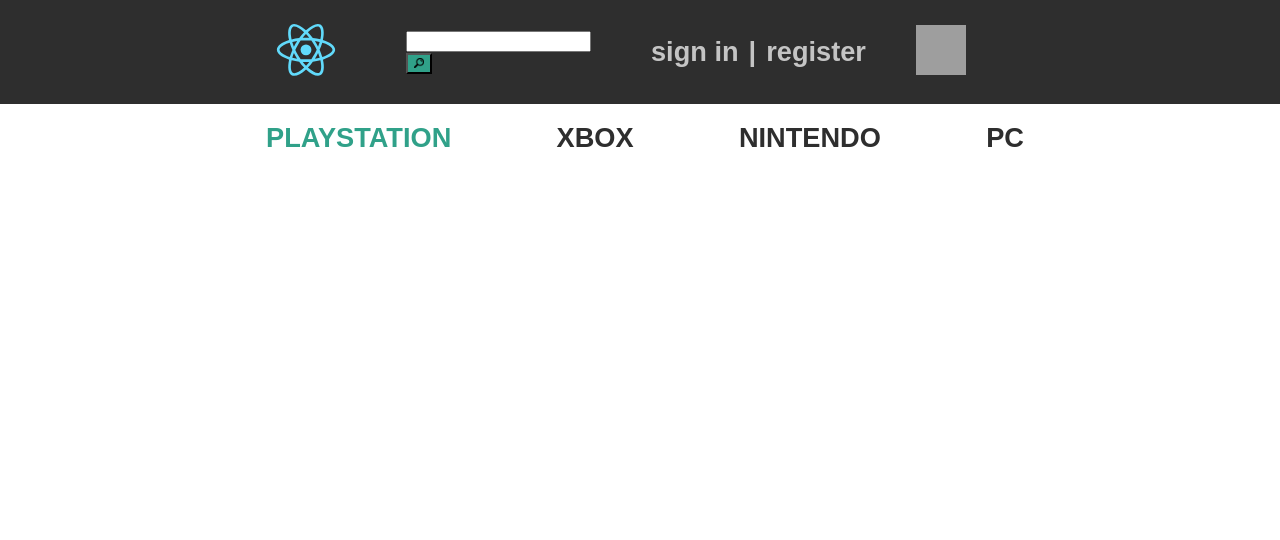
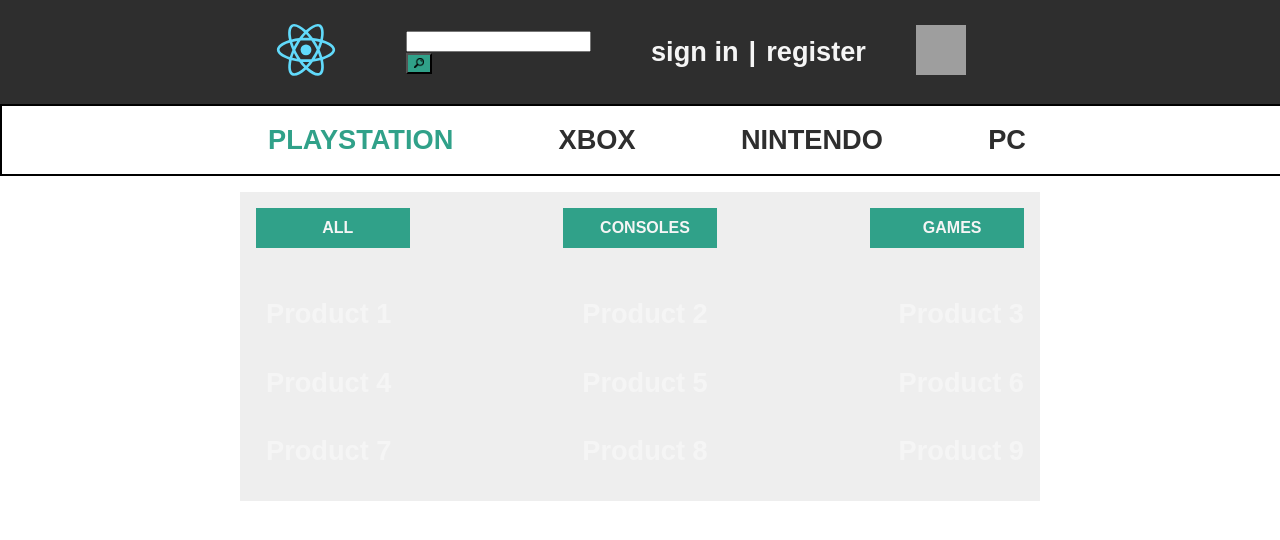
Before and after one commit to m-figon/GameStore, a React (Create React App) app: page / in a window 1280 px wide. Both pictures are taken after a click on the element "PLAYSTATION". Shown: the top 540 px of the page. Built offline with nearby package versions, Linux system fonts and the light colour scheme; grey boxes are pictures that could not be loaded.

Commit message:
fixed border change when select values are not default, console component added

```diff
--- a/src/App.js
+++ b/src/App.js
@@ -5,6 +5,7 @@
 import ChoiceBar from './choiceBar/choiceBar';
 import Ad from './ad/ad';
 import Registration from './registration/registration';
+import Console from './console/console';
 class App extends Component{
   constructor(){
     super();
@@ -40,7 +41,14 @@
 
       );
     }else if(this.state.platform==="PS"){
-      return(this.commonReturn());
+      return(
+        <div className="App">
+        <UpperBar platformHandler={this.platformStateChanger}/>
+        <ChoiceBar platformHandler={this.platformStateChanger} name={this.state.platform}/>
+        <Console/>
+        </div>
+
+      );
     }
     else if(this.state.platform==="XBOX"){
       return(this.commonReturn());
--- a/src/choiceBar/choiceBar.css
+++ b/src/choiceBar/choiceBar.css
@@ -6,6 +6,7 @@
     background-color: white;
     position: relative;
     z-index: 1;
+    border: solid 2px black;
 }
 .platforms{
     display: flex;
--- /dev/null
+++ b/src/console/console.css
@@ -0,0 +1,34 @@
+.console{
+    display: flex;
+    width: 100%;
+    justify-content: center;
+    margin-top: 1.0rem;
+}
+.section-console{
+    padding: 1rem 1rem;
+    width: 60%;
+    background-color: #eeeeee;
+}
+.select-section{
+    display: flex;
+    justify-content: space-between;
+}
+.sign{
+    width: 20%;
+    text-align: center;
+    background-color: #30a189;
+    margin-bottom: 2rem;
+}
+.sign h1{
+    font-size: 1rem;
+    color: #f5f5f5;
+}
+.sign:hover{
+    cursor: pointer;
+}
+.products{
+    display: grid;
+    justify-content: space-between;
+    grid-template-columns: auto auto auto;
+    grid-template-rows: auto auto auto;
+}
--- /dev/null
+++ b/src/console/console.jsx
@@ -0,0 +1,38 @@
+import React,{Component} from 'react';
+import './console.css';
+class Console extends Component{
+    render(){
+        return(
+            <div class="console">
+            <div class="section-console">
+                <div class="select-section">
+                    <div class="sign">
+                    <h1>ALL</h1>
+                    </div>
+                    <div class="sign">
+                    <h1>CONSOLES</h1>
+                    </div>
+                    <div class="sign">
+                    <h1>GAMES</h1>
+                    </div>
+                </div>
+                <div class="products">
+                    <h1>Product 1</h1>
+                    <h1>Product 2</h1>
+                    <h1>Product 3</h1>
+                    <h1>Product 4</h1>
+                    <h1>Product 5</h1>
+                    <h1>Product 6</h1>
+                    <h1>Product 7</h1>
+                    <h1>Product 8</h1>
+                    <h1>Product 9</h1>
+                </div>
+            </div>
+        </div>
+        );
+
+    }
+
+}
+export default Console;
+//dodaj grid layout do tego jakis
--- a/src/registration/registration.jsx
+++ b/src/registration/registration.jsx
@@ -55,11 +55,13 @@
     }
     selectImplement(select,id,hidden,visible){
       try{
-        if((select.match(undefined))||(select.match(null))){
+        if(select==="" || select.e==="none"){
           this.validate(id,"incorrect");
           this.showHideTooltip(hidden,visible);
         }else{
           this.validate(id,"correct");
+          this.showHideTooltip(visible,hidden);
+
         }
       }catch(e){
         console.log(e);
@@ -143,7 +145,6 @@
                 <h1>password</h1><input id="password" onFocus={()=> this.showHideTooltip("hiddenTooltip3",'visibleTooltip3')} onBlur={()=> this.showHideTooltip("visibleTooltip3",'hiddenTooltip3')}onChange={(e) => this.inputChange("password1", e)} type="text" value={this.state.password1}/><div id="hiddenTooltip3">Password must consist of 8-13 letters, cointain: one upper and lower case letter, one digit, one special character</div>
                 <h1>confirm password</h1><input id="confirm-password" onFocus={()=> this.showHideTooltip("hiddenTooltip4",'visibleTooltip4')} onBlur={()=> this.showHideTooltip("visibleTooltip4",'hiddenTooltip4')}onChange={(e) => this.inputChange("password2", e)} type="text" value={this.state.password2}/><div id="hiddenTooltip4">This field must match your password</div>
                 <h1>country</h1><div id="hiddenTooltip5">Please select a correct option</div>
-
                 <Select tooltipShowHandler={()=>this.showHideTooltip("hiddenTooltip5",'visibleTooltip5')} tooltipHideHandler={()=>this.showHideTooltip("visibleTooltip5",'hiddenTooltip5')} array={this.state.countriesObject.array} selectHandler={this.selectCountryChange} id={this.state.countriesObject.id} value={this.state.countriesObject.value}/>
                 <h1>date of birth</h1><div id="hiddenTooltip6">Please select a correct option</div>
                 <SelectNumber tooltipShowHandler={()=>this.showHideTooltip("hiddenTooltip6",'visibleTooltip6')} tooltipHideHandler={()=>this.showHideTooltip("visibleTooltip6",'hiddenTooltip6')} id="days" selectHandler={this.selectDayChange} start={1} end={31} value="Days" increment={1}/>
@@ -156,4 +157,5 @@
         );
     }
 }
+//jak skonczysz rejestracje to zrob zeby przedmioty z zakladek konsol dodawane zmienialy grafike koszyka
 export default Registration;
--- a/src/upperBar/upperBar.css
+++ b/src/upperBar/upperBar.css
@@ -48,7 +48,7 @@
 h1,h2{
     margin-left: 10px;
     display: inline-block;
-    color: #c4c4c4;
+    color: #f5f5f5;
     font-size: 1.7rem;
     font-family: 'PT Sans', sans-serif;
 }
```
